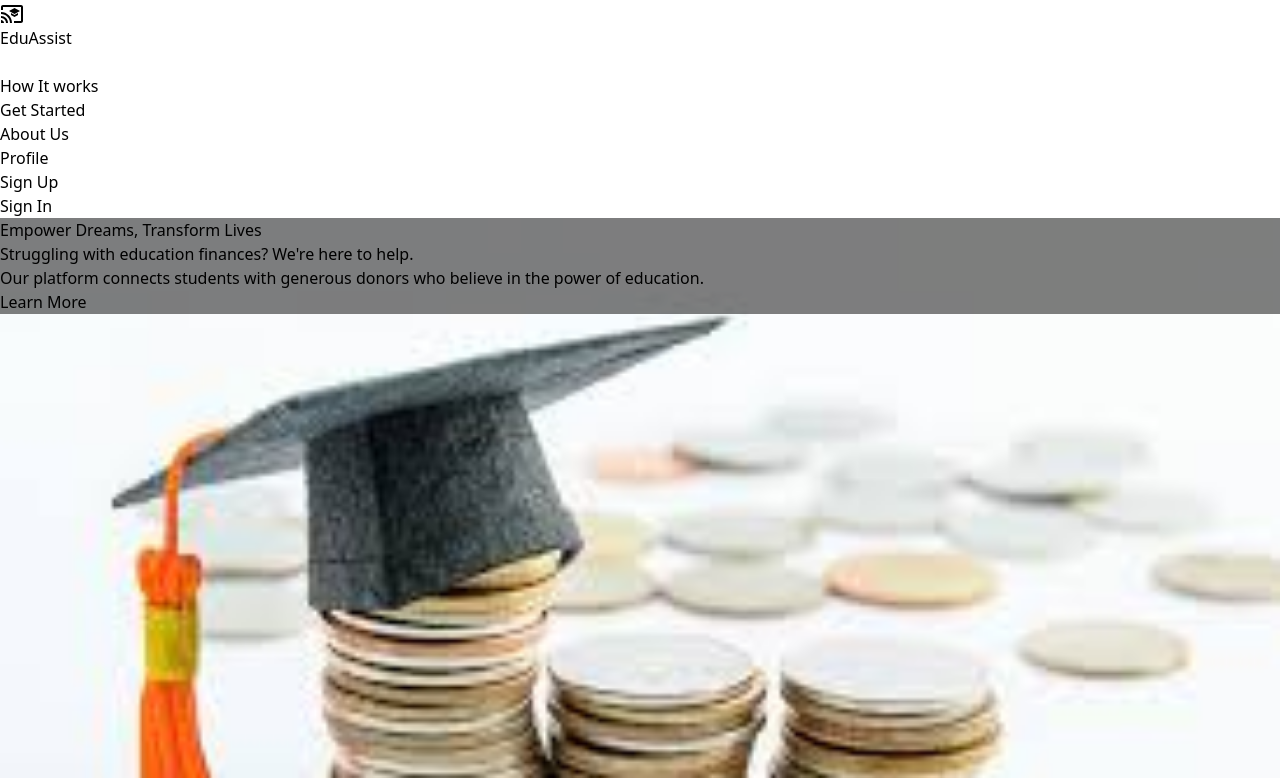
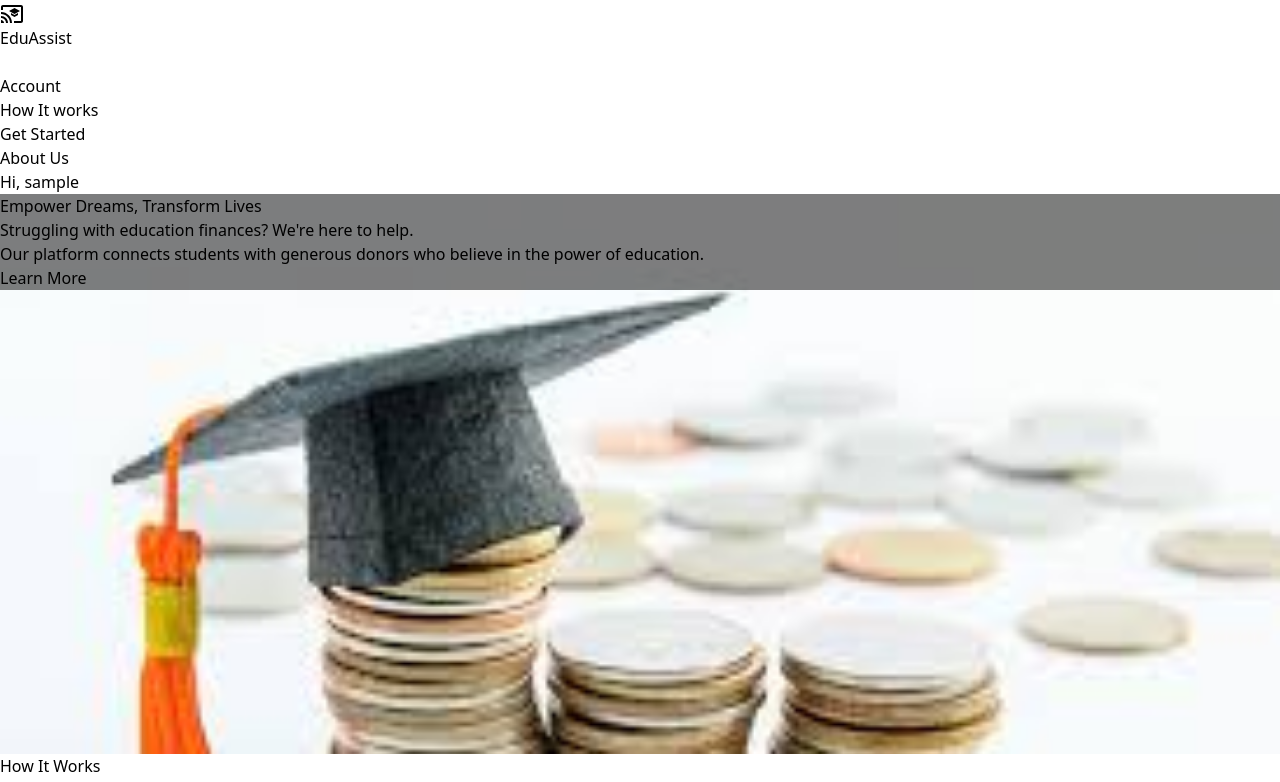
Before and after one commit to wamae-ndiritu/eduAssist, a React (Vite) app in the folder frontend/: page / in a window 1280 px wide. Shown: the top 782 px of the page. Built offline with nearby package versions, Linux system fonts and the light colour scheme; sample sign-in values are in the browser's storage.

Commit message:
Change navbar links dynamically

```diff
--- a/frontend/src/components/Navbar.jsx
+++ b/frontend/src/components/Navbar.jsx
@@ -1,9 +1,17 @@
 import { NavLink } from "react-router-dom";
 import CastForEducationIcon from "@mui/icons-material/CastForEducation";
+import {useSelector, useDispatch} from "react-redux";
+import { logout } from "../redux/actions/userActions";
 
 const Navbar = () => {
+  const dispatch = useDispatch();
+  const {userInfo} = useSelector((state) => state.user);
+
+  const handleLogout = () => {
+    dispatch(logout());
+  }
   return (
-    <div className='flex justify-between items-center border bg-emerald-300 p-4'>
+    <div className='flex justify-between items-end border bg-emerald-300 p-4'>
       <div className='w-full md:w-auto flex justify-between items-center'>
         <div className='flex items-center gap-3'>
           <CastForEducationIcon />
@@ -28,6 +36,22 @@ const Navbar = () => {
       </div>
       <ul className='hidden md:flex md:gap-3 md:items-center md:list-none'>
         {/* Navigation links */}
+        {userInfo && (
+          <li className='relative cursor-pointer account-link'>
+            Account
+            <ul className='w-max ac-sub-menu bg-emerald-300 rounded border border-emerald-300 pt-4 px-2 absolute top-5 pt-10'>
+              <li className='my-1 px-2 py-1 hover:bg-white hover:rounded'>
+                <NavLink to='/profile'>Profile</NavLink>
+              </li>
+              <li className='my-1 px-2 py-1 hover:bg-white hover:rounded'>
+                My Applications
+              </li>
+              <li className='my-1 px-2 py-1 hover:bg-white hover:rounded'>
+                <button onClick={handleLogout}>Logout</button>
+              </li>
+            </ul>
+          </li>
+        )}
         <li>
           <NavLink to='/#how-it-works'>How It works</NavLink>
         </li>
@@ -35,9 +59,8 @@ const Navbar = () => {
         <li>
           <NavLink to='/#about-us'>About Us</NavLink>
         </li>
-        <li>
-          <NavLink to='/profile'>Profile</NavLink>
-        </li>
+        {!userInfo && (
+          <li className="flex gap-3">
             <li>
               <NavLink to='/register'>
                 <button className='bg-white py-1 px-4 rounded text-emerald-500'>
@@ -52,6 +75,15 @@ const Navbar = () => {
                 </button>
               </NavLink>
             </li>
+          </li>
+        )}
+        <li>
+          {userInfo && (
+            <h6 className='bg-white capitalize px-2 py-1 rounded text-emerald-500'>
+              Hi, {userInfo?.user?.username}
+            </h6>
+          )}
+        </li>
       </ul>
     </div>
   );
--- a/frontend/src/components/Profile.jsx
+++ b/frontend/src/components/Profile.jsx
@@ -1,9 +1,10 @@
 import EditIcon from "@mui/icons-material/Edit";
 import { useState } from "react";
-import HorizontalLinearStepper from "./utils/Stepper";
 import DocumentUpload from "./utils/DocumentUpload";
+import {useSelector} from "react-redux";
 
 const Profile = () => {
+  const {userInfo: {user}} = useSelector((state) => state.user);
     const [profileImage, setProfileImage] = useState(null);
 
     const handleImageChange = (e) => {
@@ -12,17 +13,14 @@ const Profile = () => {
     };
   return (
     <div className='w-full bg-white my-12 flex flex-cols items-center justify-center'>
-      <section className='md:w-4/5 px-12 py-4 border flex flex-col items-center'>
+      <section className='w-full md:w-4/5 px-4 md:px-12 py-4 border flex flex-col items-center'>
         <h1 className='text-3xl font-semibold my-5'>Update Profile Details</h1>
         <p className='text-gray-600 py-3'>
           Your information is a vital and required step in the processes of
           seeking financial aid. Please update any blank section, for you to
           start creating new applications.
         </p>
-        <div className='my-4'>
-          <HorizontalLinearStepper />
-        </div>
-        <div className='md:w-3/5 grid grid-cols-1 md:grid-cols-3 gap-3 border p-4 rounded'>
+        <div className='w-full md:w-3/5 grid grid-cols-1 md:grid-cols-3 gap-3 border p-4 rounded'>
           <div className='col-span-1 flex items-center justify-center'>
             <div className='relative w-32 h-32 rounded-full border border-emerald-300'>
               <img
@@ -45,14 +43,14 @@ const Profile = () => {
             </div>
           </div>
           <div className='col-span-1 md:col-span-2 flex flex-col justify-center'>
-            <h2 className='text-3xl font-semibold my-auto'>
-              Wamae Ndiritu{" "}
+            <h2 className='flex gap-5 items-center text-2xl font-semibold my-1'>
+              {user?.full_name}
               <span className='bg-emerald-500 text-white rounded px-4 py-2 text-sm my-auto'>
-                Wamae
+                {user?.username}
               </span>
             </h2>
-            <h6 className='text-gray-600 text-lg'>wamaejoseph392@gmail.com</h6>
-            <p className='py-2 text-gray-600'>+254740924507</p>
+            <h6 className='text-gray-600 text-lg my-0'>{user?.email}</h6>
+            <p className='py-2 text-gray-600'>{user?.contact}</p>
           </div>
         </div>
         <section className='w-full grid grid-cols-1 md:grid-cols-4 gap-4 my-3'>
--- a/frontend/src/index.css
+++ b/frontend/src/index.css
@@ -5,6 +5,14 @@
 * {
   padding: 0;
   margin: 0;
+}
+
+.ac-sub-menu{
+  display: none;
+}
+
+.account-link:hover .ac-sub-menu{
+  display: block;
 }
 
 .regBody {
```
Lines whose indentation alone changed are shown as unchanged.
